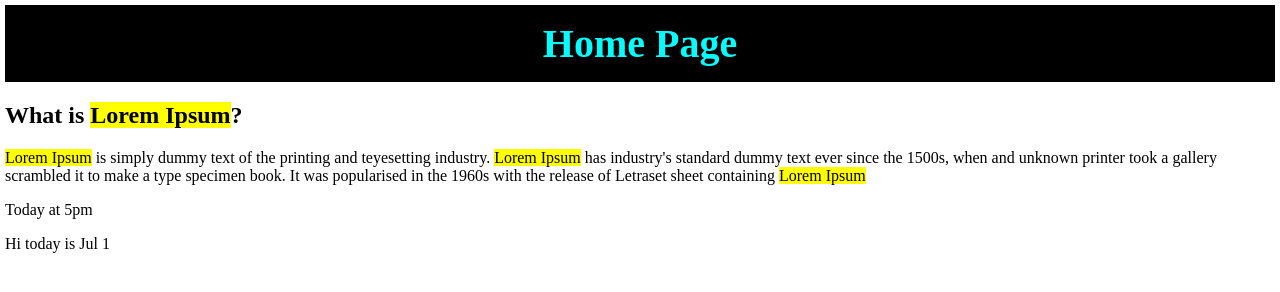
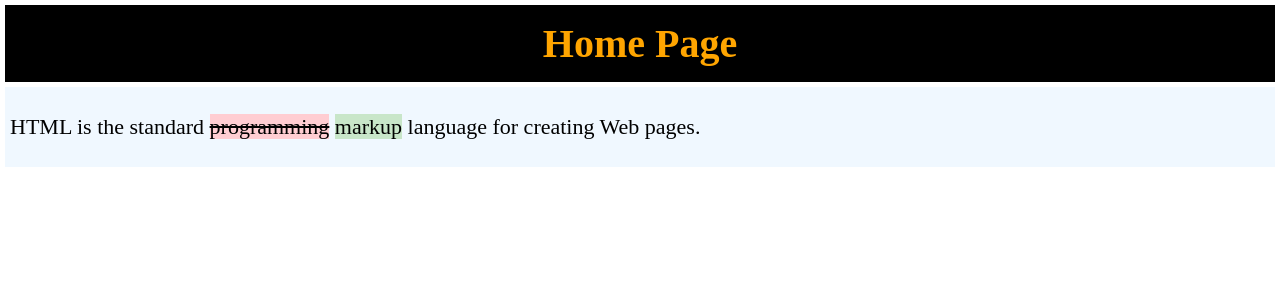
Before and after one commit to Gideon-Jacob-S/Code, a plain HTML site: page Learning/index.html in a window 1280 px wide. Drawn offline with Linux system fonts and the light colour scheme.

Commit message:
Del & Ins Tags HTML

```diff
--- a/Learning/index.html
+++ b/Learning/index.html
@@ -5,12 +5,6 @@
         <meta name="viewport" content="width=device-width, initial-scale=1">
         <link rel="stylesheet" type="text/css" href="/Learning/style.css">
         <title>Practice Document</title>
-
-        <style media="not (max-width: 900px)">
-            h1 {
-                color: aqua;
-            }
-        </style>
     </head>
 
     <body>
@@ -19,21 +13,7 @@
         </header>
         <main>
             <section>
-                <h2>What is <mark>Lorem Ipsum</mark>?</h2>
-                <p>
-                    <mark>Lorem Ipsum</mark> is simply dummy text of the printing and teyesetting industry.
-                    <mark>Lorem Ipsum</mark> has industry's standard dummy text ever since the 1500s, when
-                    and unknown printer took a gallery scrambled it to make a type specimen book.
-                    It was popularised in the 1960s with the release of Letraset sheet containing <mark>Lorem Ipsum</mark>
-                </p>
-                <p>Today at <time datetime="17:00">5pm</time></p>
-                <p>Hi today is <time datetime="2023-07-01">Jul 1</time></p>
-                <!--
-                    TIME FORMATS: (These are just for search engine understandings)
-                    Hours(24 hour format) -> 17:00
-                    Callander Date -> yyyy-mm-dd
-                    Duration (Period Time 1h 30m) -> PT1H30M
-                 -->
+                <p>HTML is the standard <del>programming</del> <ins>markup</ins> language for creating Web pages.</p>
             </section>
         </main>
     </body>
--- a/Learning/style.css
+++ b/Learning/style.css
@@ -1,9 +1,10 @@
 body {
     margin: 5px;
+    font-size: 22px;
 }
 
 h1 {
-    margin: 0%;
+    margin: 0px;
     padding: 15px;
 
     color: orange;
@@ -12,3 +13,18 @@ h1 {
     text-align: center;
     font-size: 40px;
 }
+
+section {
+    margin: 5px 0px;
+    padding: 5px;
+    background-color: aliceblue;
+}
+
+del {
+    background-color: #ffcdd2;
+}
+
+ins {
+    background-color: #c8e6c9;
+    text-decoration: none;
+}
```
